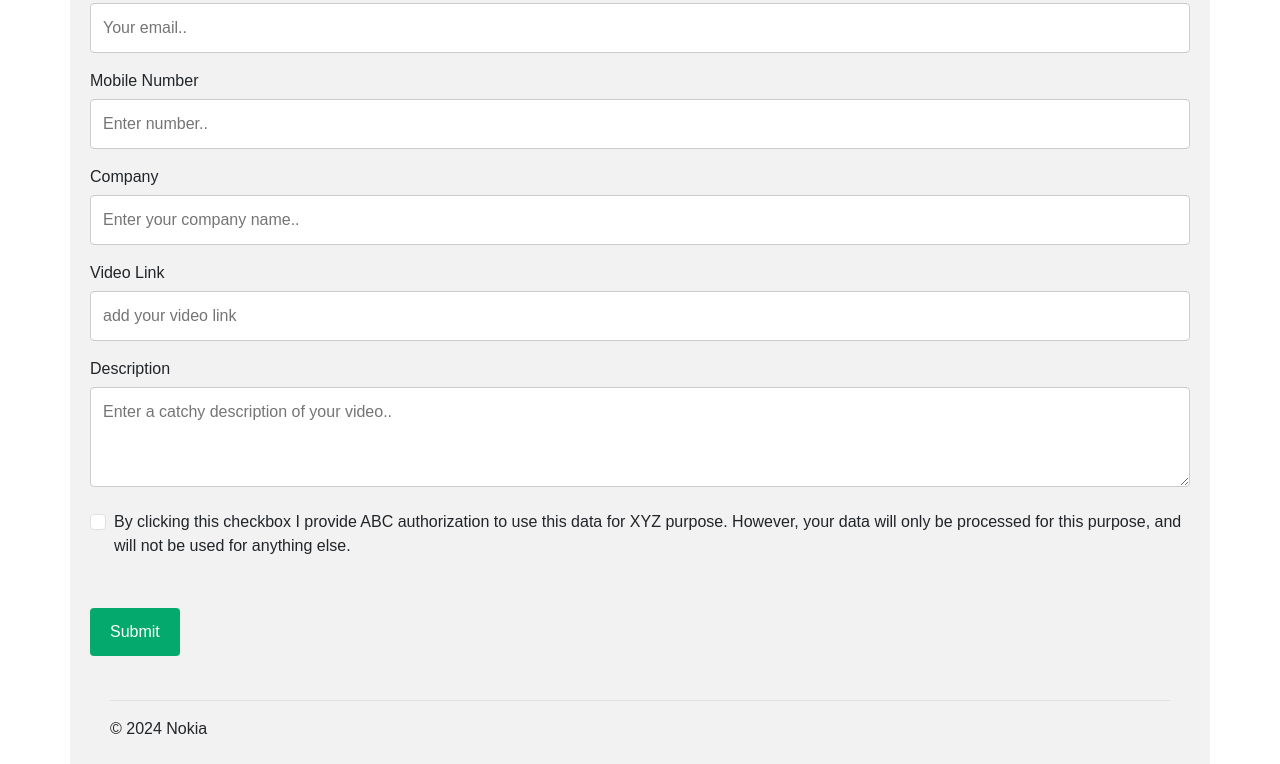
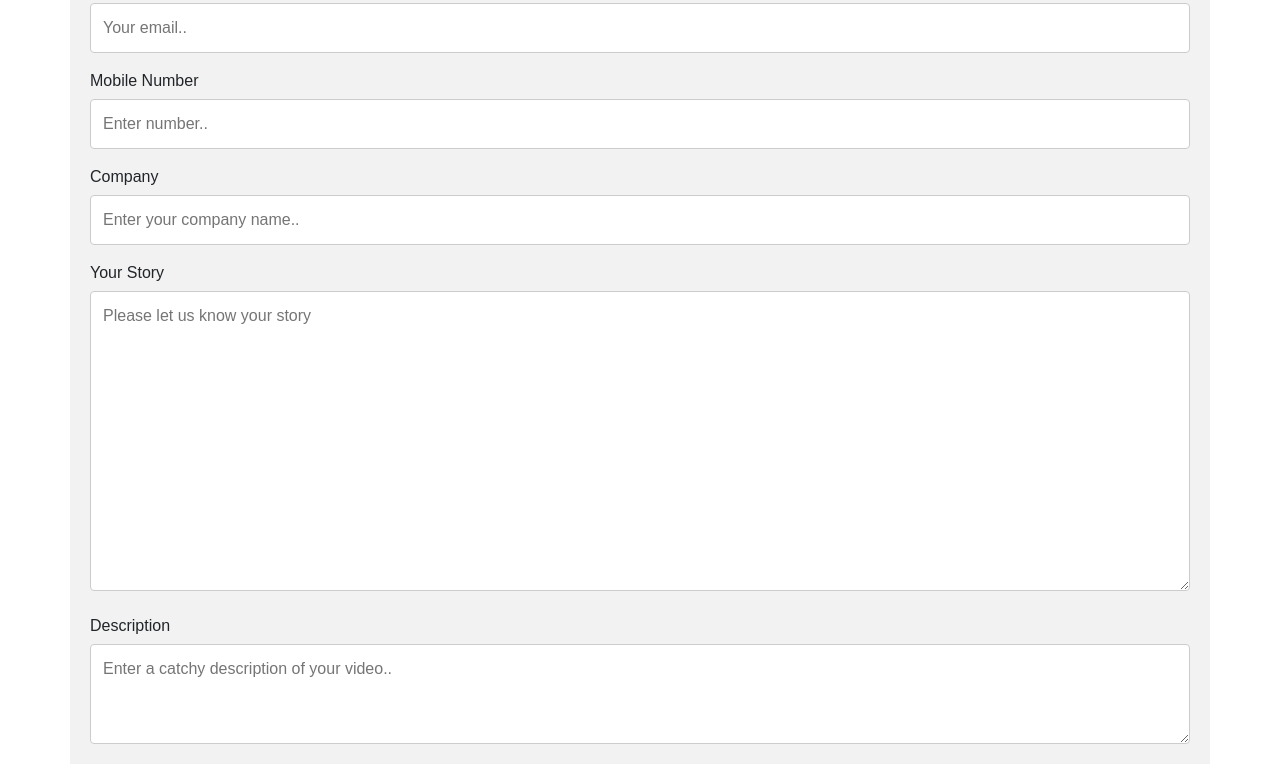
Before and after one commit to McKrraken/nokia-outstandingleaders-talent-show, a plain HTML site: page upload_story.html in a window 1280 px wide. Shown: the part 1188-1952 px from the top of the page. Drawn offline with nearby package versions, Linux system fonts and the light colour scheme; a script that the page names is missing.

Commit message:
minor changes

```diff
--- a/upload_story.html
+++ b/upload_story.html
@@ -88,8 +88,6 @@
         <div class="col-md-6 mb-5">
           <h1>Upload your Story</h1>
           <p>
-            Record your story as a video <br>
-
             Submit by September 30th</p>
         </div>
         <div class="col-md-6 mb-5">
@@ -113,8 +111,8 @@
           <input type="text" id="mobile" name="mobile" placeholder="Enter number..">
           <label for="company">Company</label>
           <input type="text" id="company" name="company" placeholder="Enter your company name..">
-          <label for="link">Video Link</label>
-          <input type="text" id="link" name="link" placeholder="add your video link">
+          <label for="link">Your Story</label>
+          <textarea id="subject" id="story" name="story" placeholder="Please let us know your story" style="height:300px"></textarea>
 
           <label for="description">Description</label>
           <textarea id="subject" name="description" placeholder="Enter a catchy description of your video.." style="height:100px"></textarea>
```
Also changed, not shown: vote.html (+2 -1 lines).
